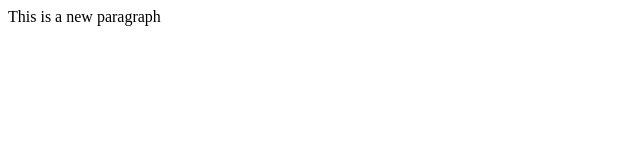
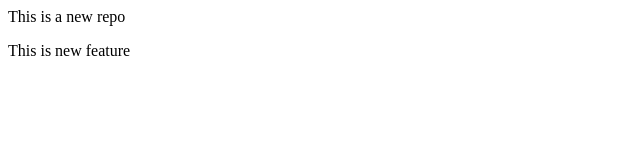
Before and after one commit to Mohit-bar/localrepo, a plain HTML site: page index.html in a window 1280 px wide. Shown: the whole page, without its empty margins (0-640 px from the left). Drawn offline with Linux system fonts and the light colour scheme.

Commit message:
Add new feature

```diff
--- a/index.html
+++ b/index.html
@@ -1 +1,2 @@
-<p>This is a new paragraph</p>
+<p>This is a new repo</p>
+<p>This is new feature</p>
```
